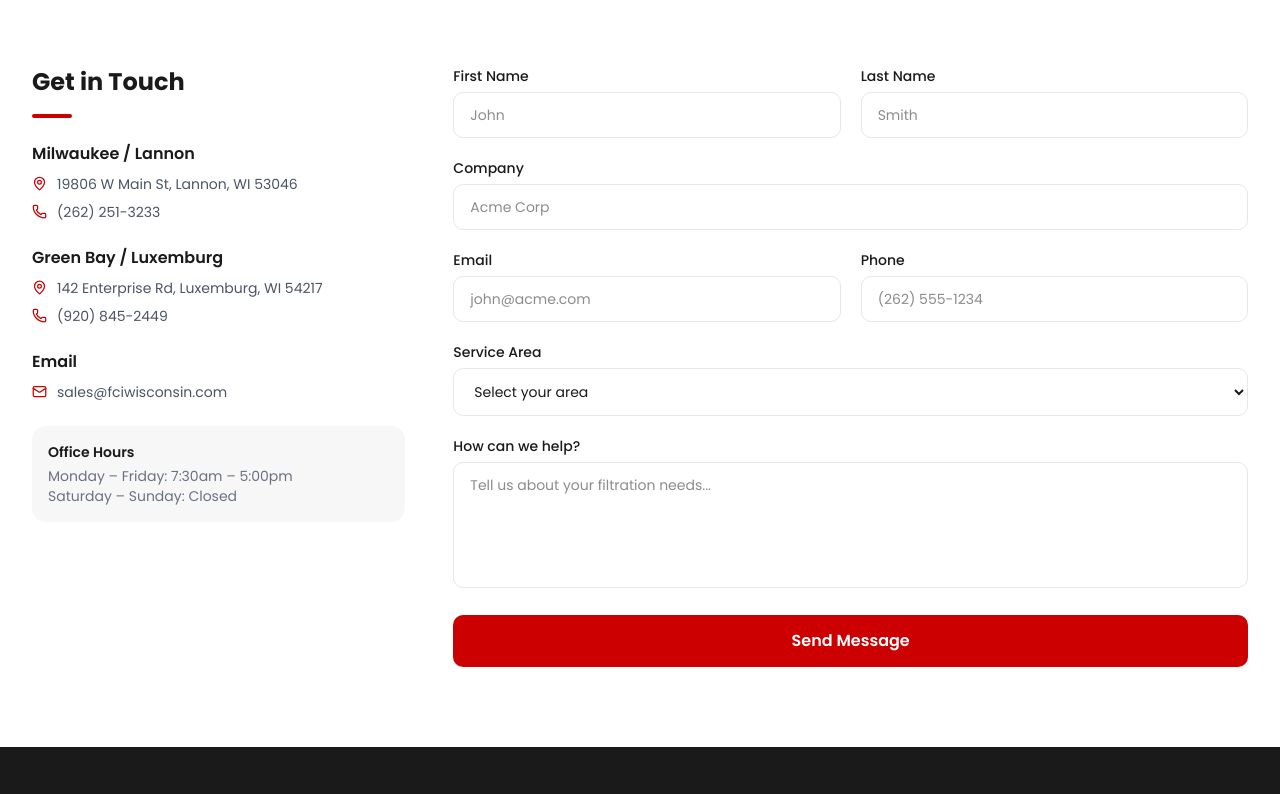
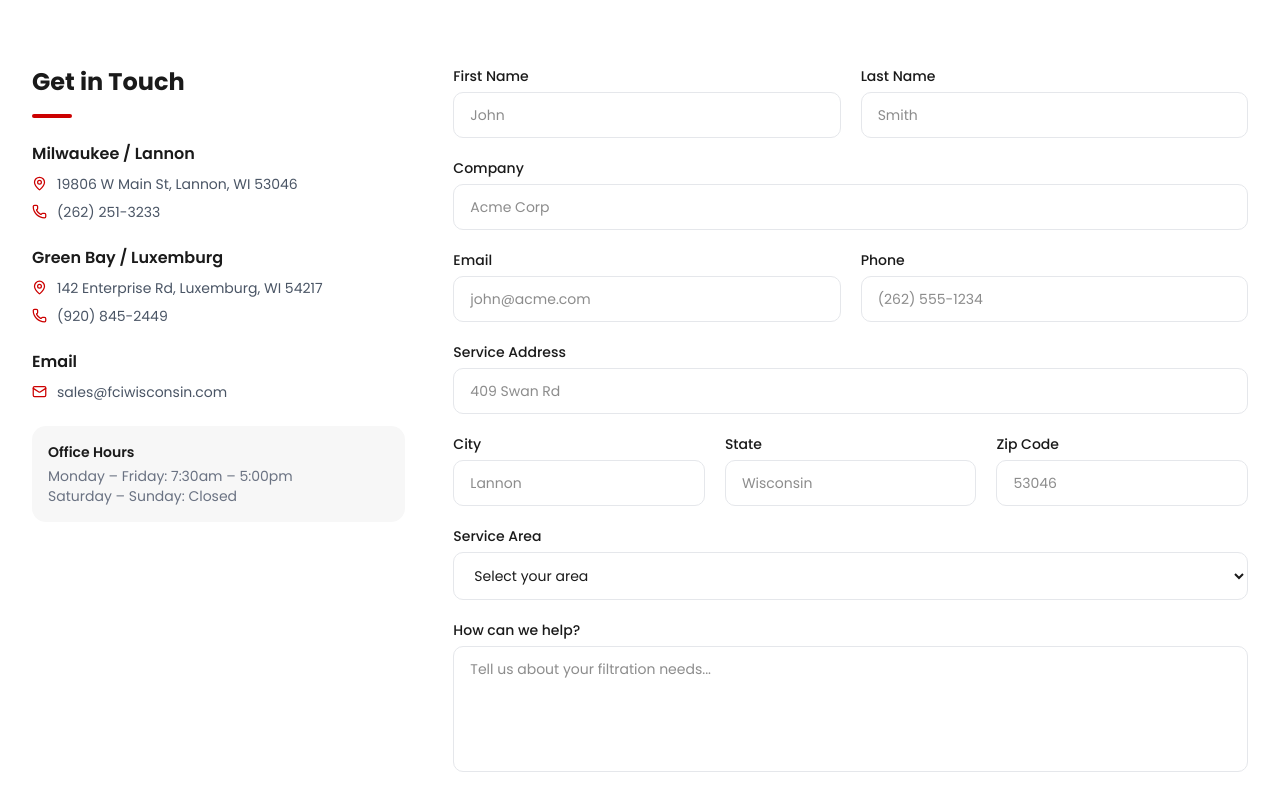
Before and after one commit to Filtration-Concepts-Inc/fci-website, a Next.js app: page /contact in a window 1280 px wide. Shown: the part 491-1285 px from the top of the page. Built offline with nearby package versions, Linux system fonts and the light colour scheme.

Commit message:
feat: add address fields to contact form and style email to match old format

```diff
--- a/app/api/contact/route.ts
+++ b/app/api/contact/route.ts
@@ -4,7 +4,13 @@ import { NextResponse } from 'next/server'
 const resend = new Resend(process.env.RESEND_API_KEY)
 
 export async function POST(req: Request) {
-  const { firstName, lastName, company, email, phone, serviceArea, message } = await req.json()
+  const { firstName, lastName, company, email, phone, serviceAddress, city, state, zip, serviceArea, message } = await req.json()
+
+  const row = (label: string, value: string, shaded: boolean) => `
+    <tr style="background:${shaded ? '#f0f4f8' : '#ffffff'};">
+      <td style="padding:9px 14px;font-weight:600;color:#1a1a1a;width:180px;border-bottom:1px solid #dde3ea;">${label}</td>
+      <td style="padding:9px 14px;color:#333;border-bottom:1px solid #dde3ea;">${value || '—'}</td>
+    </tr>`
 
   const { error } = await resend.emails.send({
     from: 'FCI Website <noreply@fciwisconsin.com>',
@@ -12,15 +18,33 @@ export async function POST(req: Request) {
     replyTo: email,
     subject: `New Contact Form Submission – ${firstName} ${lastName}`,
     html: `
-      <h2>New Contact Form Submission</h2>
-      <table style="border-collapse:collapse;width:100%;max-width:600px;">
-        <tr><td style="padding:8px;font-weight:bold;background:#f5f5f5;">Name</td><td style="padding:8px;">${firstName} ${lastName}</td></tr>
-        <tr><td style="padding:8px;font-weight:bold;background:#f5f5f5;">Company</td><td style="padding:8px;">${company || '—'}</td></tr>
-        <tr><td style="padding:8px;font-weight:bold;background:#f5f5f5;">Email</td><td style="padding:8px;"><a href="mailto:${email}">${email}</a></td></tr>
-        <tr><td style="padding:8px;font-weight:bold;background:#f5f5f5;">Phone</td><td style="padding:8px;">${phone || '—'}</td></tr>
-        <tr><td style="padding:8px;font-weight:bold;background:#f5f5f5;">Service Area</td><td style="padding:8px;">${serviceArea || '—'}</td></tr>
-        <tr><td style="padding:8px;font-weight:bold;background:#f5f5f5;vertical-align:top;">Message</td><td style="padding:8px;">${message}</td></tr>
-      </table>
+      <div style="font-family:Arial,sans-serif;max-width:640px;margin:0 auto;">
+        <div style="background:#CC0000;padding:18px 24px;">
+          <h2 style="margin:0;color:#ffffff;font-size:18px;">New Contact Form Submission</h2>
+          <p style="margin:4px 0 0;color:#ffcccc;font-size:13px;">Submitted via fciwisconsin.com</p>
+        </div>
+        <table style="width:100%;border-collapse:collapse;border:1px solid #dde3ea;">
+          <thead>
+            <tr style="background:#1a3a5c;">
+              <th style="padding:10px 14px;color:#ffffff;text-align:left;font-size:13px;">Form Label</th>
+              <th style="padding:10px 14px;color:#ffffff;text-align:left;font-size:13px;">Content</th>
+            </tr>
+          </thead>
+          <tbody>
+            ${row('First Name', firstName, false)}
+            ${row('Last Name', lastName, true)}
+            ${row('Phone', phone, false)}
+            ${row('Email', `<a href="mailto:${email}" style="color:#CC0000;">${email}</a>`, true)}
+            ${row('Company Name', company, false)}
+            ${row('Service Address', serviceAddress, true)}
+            ${row('City', city, false)}
+            ${row('State', state, true)}
+            ${row('Zip', zip, false)}
+            ${row('Service Area', serviceArea, true)}
+            ${row('How can we help?', message, false)}
+          </tbody>
+        </table>
+      </div>
     `,
   })
 
--- a/app/contact/page.tsx
+++ b/app/contact/page.tsx
@@ -22,6 +22,10 @@ export default function ContactPage() {
       company: (form.elements.namedItem('company') as HTMLInputElement).value,
       email: (form.elements.namedItem('email') as HTMLInputElement).value,
       phone: (form.elements.namedItem('phone') as HTMLInputElement).value,
+      serviceAddress: (form.elements.namedItem('serviceAddress') as HTMLInputElement).value,
+      city: (form.elements.namedItem('city') as HTMLInputElement).value,
+      state: (form.elements.namedItem('state') as HTMLInputElement).value,
+      zip: (form.elements.namedItem('zip') as HTMLInputElement).value,
       serviceArea: (form.elements.namedItem('serviceArea') as HTMLSelectElement).value,
       message: (form.elements.namedItem('message') as HTMLTextAreaElement).value,
     }
@@ -174,6 +178,46 @@ export default function ContactPage() {
                   </div>
 
                   <div>
+                    <label className="block text-sm font-medium text-[#1a1a1a] mb-1.5">Service Address</label>
+                    <input
+                      type="text"
+                      name="serviceAddress"
+                      placeholder="409 Swan Rd"
+                      className="w-full px-4 py-3 rounded-lg border border-gray-200 text-sm focus:outline-none focus:border-[#CC0000] transition-colors"
+                    />
+                  </div>
+
+                  <div className="grid grid-cols-2 sm:grid-cols-3 gap-5">
+                    <div className="col-span-1">
+                      <label className="block text-sm font-medium text-[#1a1a1a] mb-1.5">City</label>
+                      <input
+                        type="text"
+                        name="city"
+                        placeholder="Lannon"
+                        className="w-full px-4 py-3 rounded-lg border border-gray-200 text-sm focus:outline-none focus:border-[#CC0000] transition-colors"
+                      />
+                    </div>
+                    <div className="col-span-1">
+                      <label className="block text-sm font-medium text-[#1a1a1a] mb-1.5">State</label>
+                      <input
+                        type="text"
+                        name="state"
+                        placeholder="Wisconsin"
+                        className="w-full px-4 py-3 rounded-lg border border-gray-200 text-sm focus:outline-none focus:border-[#CC0000] transition-colors"
+                      />
+                    </div>
+                    <div className="col-span-2 sm:col-span-1">
+                      <label className="block text-sm font-medium text-[#1a1a1a] mb-1.5">Zip Code</label>
+                      <input
+                        type="text"
+                        name="zip"
+                        placeholder="53046"
+                        className="w-full px-4 py-3 rounded-lg border border-gray-200 text-sm focus:outline-none focus:border-[#CC0000] transition-colors"
+                      />
+                    </div>
+                  </div>
+
+                  <div>
                     <label className="block text-sm font-medium text-[#1a1a1a] mb-1.5">Service Area</label>
                     <select name="serviceArea" className="w-full px-4 py-3 rounded-lg border border-gray-200 text-sm focus:outline-none focus:border-[#CC0000] transition-colors bg-white">
                       <option value="">Select your area</option>
```
